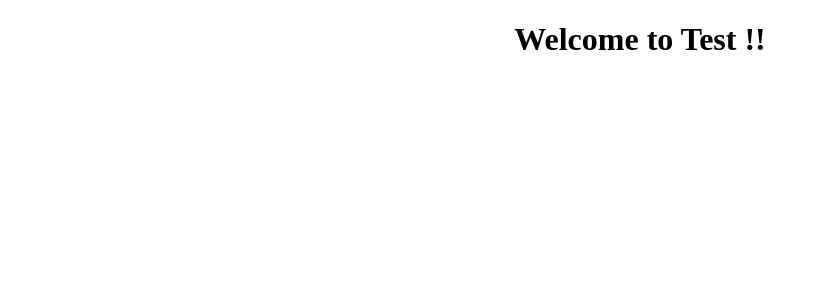
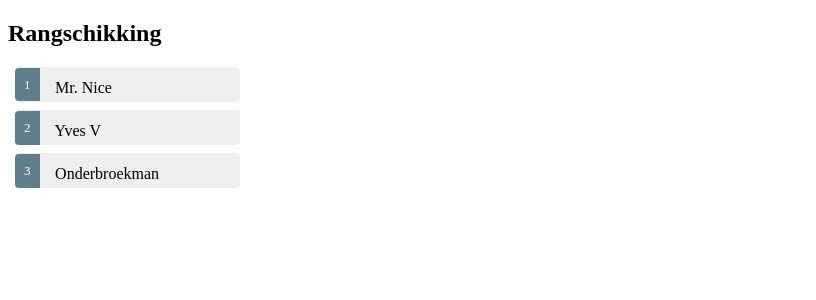
Before and after one commit to YvesVanduynslager/webapps-darts, an Angular app: page / in a window 1280 px wide. Shown: the top 300 px of the page, without its empty margins (0-816 px from the left). Built offline with nearby package versions, Linux system fonts and the light colour scheme.

Commit message:
implementatie van spelerDetail en app

```diff
--- a/src/app/app.component.css
+++ b/src/app/app.component.css
@@ -0,0 +1,47 @@
+.selected {
+    background-color: #CFD8DC !important;
+    color:white;
+}
+.spelers {
+    margin: 0 0 2em 0;
+    list-style-type: none;
+    padding: 0;
+    width: 15em;
+}
+.spelers li{
+    cursor: pointer;
+    position: relative;
+    left: 0;
+    background-color: #EEE;
+    margin: .5em;
+    padding: .3em 0;
+    height: 1.6em;
+    border-radius: 4px;
+}
+.spelers li.selected:hover {
+    background-color: #BBD8DC !important;
+    color: white;
+}
+.spelers li:hover {
+    color: #607D8B;
+    background-color: #DDD;
+    left: .1em;
+}
+.spelers .text{
+    position: relative;
+    top: -3px;
+}
+.spelers .badge {
+    display: inline-block;
+    font-size: small;
+    color: white;
+    padding: 0.8em 0.7em 0 0.7em;
+    background-color: #607D8B;
+    line-height: 1em;
+    position: relative;
+    left: -1px;
+    top: -4px;
+    height: 1.8em;
+    margin-right: .8em;
+    border-radius: 4px 0 0 4px;
+}
--- a/src/app/app.component.html
+++ b/src/app/app.component.html
@@ -1,5 +1,15 @@
-<div style="text-align:center">
-  <h1>
-    Welcome to {{title}} !!
-  </h1>
-</div>
+<h2>Rangschikking</h2>
+<ul class="spelers">
+  <li *ngFor="let speler of spelers" [class.selected]="speler === selectedSpeler" (click)="onSelect(speler)">
+    <span class="badge">{{speler.id}}</span> {{speler.naam}}
+  </li>
+</ul>
+<spelerDetail [speler]="selectedSpeler"></spelerDetail>
+<!-- <div *ngIf="selectedSpeler">
+  <h2>{{selectedSpeler.naam}} details</h2>
+  <div><label>id: </label>{{selectedSpeler.id}}</div>
+  <div>
+    <label>name: </label>
+    <input [(ngModel)]="selectedSpeler.naam" placeholder="naam" />
+  </div>
+</div> -->
--- a/src/app/app.component.ts
+++ b/src/app/app.component.ts
@@ -1,10 +1,32 @@
-import { Component } from '@angular/core';
+import { Component , OnInit} from '@angular/core';
+import { Speler } from './speler';
+import { SpelerService } from './speler.service';
 
 @Component({
   selector: 'app-root',
   templateUrl: './app.component.html',
-  styleUrls: ['./app.component.css']
+  styleUrls: ['./app.component.css'],
+  providers: [SpelerService] //injecting the SpelerService service into constructor
 })
-export class AppComponent {
-  title = 'Test';
+
+export class AppComponent implements OnInit{
+  title = 'Darts';
+  spelers: Speler[];
+  selectedSpeler : Speler;
+
+  constructor(private spelerService: SpelerService)
+  {
+  }
+
+  getSpelers(): void {
+    this.spelerService.getSpelers().then(spelers => this.spelers = spelers); //voor promise in spelerService
+  }
+
+  onSelect(speler: Speler): void {
+    this.selectedSpeler = speler;
+  }
+
+  ngOnInit(): void {
+    this.getSpelers();
+  }
 }
--- a/src/app/app.module.ts
+++ b/src/app/app.module.ts
@@ -1,5 +1,6 @@
 import { BrowserModule } from '@angular/platform-browser';
 import { NgModule } from '@angular/core';
+import { FormsModule } from '@angular/forms'; //NgModel import
 
 import { AppComponent } from './app.component';
 import { SpelerDetailComponent } from './speler-detail/speler-detail.component';
@@ -12,7 +13,8 @@ import { WedstrijdDetailComponent } from './wedstrijd-detail/wedstrijd-detail.co
     WedstrijdDetailComponent
   ],
   imports: [
-    BrowserModule
+    BrowserModule,
+    FormsModule
   ],
   providers: [],
   bootstrap: [AppComponent]
--- /dev/null
+++ b/src/app/mock-spelers.ts
@@ -0,0 +1,7 @@
+import { Speler } from './speler';
+
+export const SPELERS: Speler[] = [
+    {id: 1, naam: "Mr. Nice"},
+    {id: 2, naam: "Yves V"},
+    {id: 3, naam: "Onderbroekman"}
+  ];
--- a/src/app/speler-detail/speler-detail.component.html
+++ b/src/app/speler-detail/speler-detail.component.html
@@ -1,3 +1,9 @@
-<p>
-  speler-detail works!
-</p>
+<div *ngIf="speler">
+    <!-- als speler waarde heeft -->
+    <h2>{{speler.naam}} details</h2>
+    <div><label>id: </label>{{speler.id}}</div>
+    <div>
+      <label>name: </label>
+      <input [(ngModel)]="speler.naam" placeholder="naam" />
+    </div>
+  </div>
--- /dev/null
+++ b/src/app/speler.service.ts
@@ -0,0 +1,20 @@
+import { Injectable } from '@angular/core';
+import { Speler } from './speler';
+import { SPELERS } from './mock-spelers';
+
+@Injectable()
+export class SpelerService //get data from webservice, localstorage or mock data source
+{
+    getSpelers(): Promise<Speler[]>
+    {
+        return Promise.resolve(SPELERS); //haalt spelers async op, zo blokkeert de ui niet bij ophalen
+    } //stub
+
+    //test met trage connectie, vervang call naar getSpelers met dit
+    getSpelersSlowly(): Promise<Speler[]>
+    {
+        return new Promise(resolve => {
+            setTimeout(() => resolve(this.getSpelers()), 2000);
+        });
+    }
+}
--- /dev/null
+++ b/src/app/speler.ts
@@ -0,0 +1,9 @@
+export class Speler {
+    id:number;
+    naam:string;
+    /* straat:string;
+    nummer:number;
+    postcode:number;
+    plaats:string;
+    scoreTotaal:number; */
+  }
--- a/src/app/wedstrijd-detail/wedstrijd-detail.component.ts
+++ b/src/app/wedstrijd-detail/wedstrijd-detail.component.ts
@@ -1,6 +1,6 @@
 import { Component, OnInit, Input } from '@angular/core';
 @Component({
-  selector: 'app-wedstrijd-detail',
+  selector: 'wedstrijdDetail',
   templateUrl: './wedstrijd-detail.component.html',
   styleUrls: ['./wedstrijd-detail.component.css']
 })
```
Also changed, not shown: src/app/speler-detail/speler-detail.component.ts (+4 -3 lines).
